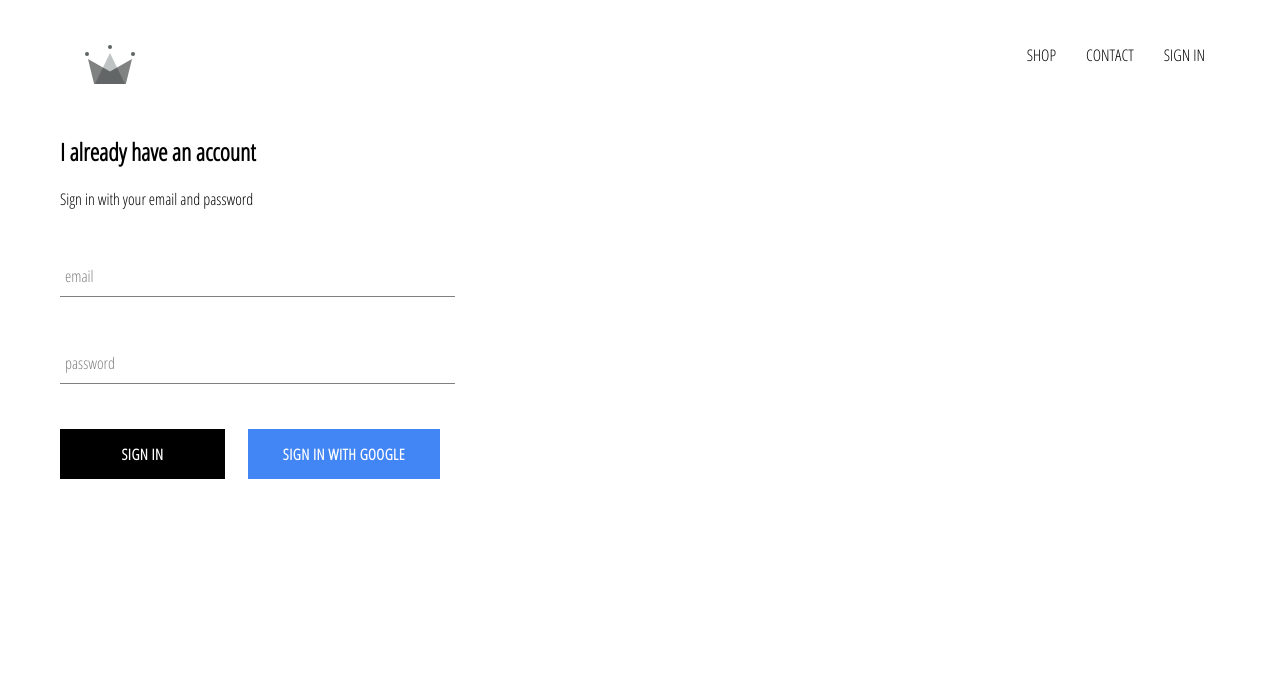
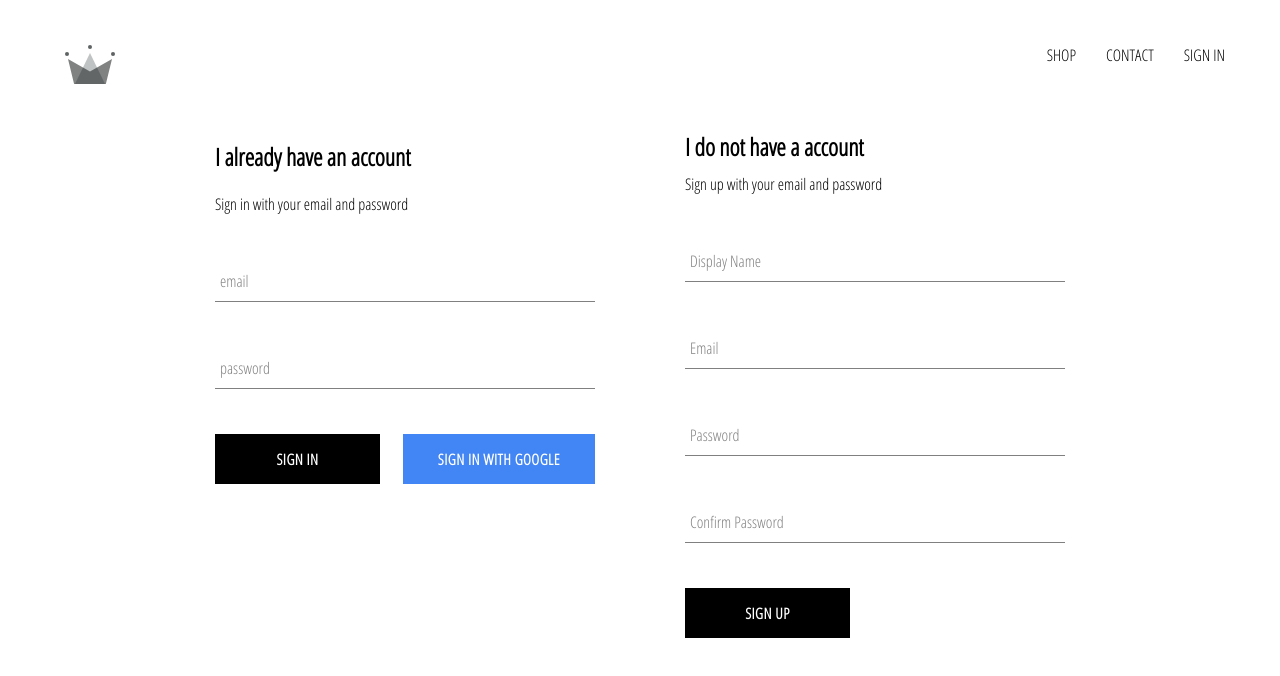
Before and after one commit to ChristianMiljkovic/crwn-clothing, a React (Create React App) app: page /signin in a window 1280 px wide. Shown: the top 676 px of the page. Built offline with nearby package versions, Linux system fonts and the light colour scheme; no server answers.

Commit message:
integrated firebase into app, created sign in page with sign in component and sign in with google and created the sign up part

```diff
--- a/src/App.css
+++ b/src/App.css
@@ -1,9 +1,13 @@
 body {
     font-family: 'Open Sans Condensed';
-    padding: 20px 60px;
+    padding: 20px 40px;
 }
 
 a {
     text-decoration: none;
     color: black;
 }
+
+* {
+    box-sizing: border-box;
+}
--- a/src/App.js
+++ b/src/App.js
@@ -7,7 +7,7 @@
 import ShopPage from './pages/shop/shop.component';
 import SignInAndSignUpPage from './pages/sign-in-and-sign-up/sign-in-and-sign-up.components';
 import Header from './components/header/header.component';
-import { auth } from './firebase/firebase.utils';
+import { auth, createUserProfileDocument } from './firebase/firebase.utils';
 
 class App extends React.Component {
   constructor() {
@@ -21,10 +21,23 @@
   unsubscribeFromAuth = null;
 
   componentDidMount() {
-    this.unsubscribeFromAuth = auth.onAuthStateChanged(user => {
-      this.setState({ currentUser: user });
+    this.unsubscribeFromAuth = auth.onAuthStateChanged(async userAuth => {
+      if (userAuth) {
+        const userRef = await createUserProfileDocument(userAuth);
 
-      console.log(user);
+        userRef.onSnapshot(snapShot => {
+          this.setState({
+            currentUser: {
+              id: snapShot.id,
+              ...snapShot.data()
+            }
+          });
+
+          console.log(this.state);
+        });
+      }
+
+      this.setState({ currentUser: userAuth });
     });
   }
 
--- a/src/components/custom-button/custom-button.component.jsx
+++ b/src/components/custom-button/custom-button.component.jsx
@@ -1,4 +1,3 @@
-
 import React from 'react';
 
 import './custom-button.styles.scss';
--- a/src/components/sign-in/sign-in.component.jsx
+++ b/src/components/sign-in/sign-in.component.jsx
@@ -3,7 +3,7 @@
 import FormInput from '../form-input/form-input.component';
 import CustomButton from '../custom-button/custom-button.component';
 
-import { signInWithGoogle } from '../../firebase/firebase.utils';
+import { auth, signInWithGoogle } from '../../firebase/firebase.utils';
 
 import './sign-in.styles.scss';
 
@@ -17,10 +17,18 @@
     };
   }
 
-  handleSubmit = event => {
+  handleSubmit = async event => {
     event.preventDefault();
 
-    this.setState({ email: '', password: '' });
+    const { email, password } = this.state;
+
+    try {
+      await auth.signInWithEmailAndPassword(email, password);
+      this.setState({ email: '', password: '' });
+    } catch (error) {
+      console.log(error);
+    }
+
   };
 
   handleChange = event => {
@@ -54,7 +62,7 @@
           />
           <div className='buttons'>
             <CustomButton type='submit'> Sign in </CustomButton>
-            <CustomButton onClick={signInWithGoogle} isGoogleSignIn>
+            <CustomButton type= 'button' onClick={signInWithGoogle} isGoogleSignIn>
               Sign in with Google
             </CustomButton>
           </div>
--- /dev/null
+++ b/src/components/sign-up/sign-up.component.jsx
@@ -0,0 +1,103 @@
+import React from 'react';
+
+import FormInput from '../form-input/form-input.component';
+import CustomButton from '../custom-button/custom-button.component';
+
+import { auth, createUserProfileDocument } from '../../firebase/firebase.utils';
+
+import './sign-up.styles.scss';
+
+class SignUp extends React.Component {
+  constructor() {
+    super();
+
+    this.state = {
+      displayName: '',
+      email: '',
+      password: '',
+      confirmPassword: ''
+    };
+  }
+
+  handleSubmit = async event => {
+    event.preventDefault();
+
+    const { displayName, email, password, confirmPassword } = this.state;
+
+    if (password !== confirmPassword) {
+      alert("passwords don't match");
+      return;
+    }
+
+    try {
+      const { user } = await auth.createUserWithEmailAndPassword(
+        email,
+        password
+      );
+
+      await createUserProfileDocument(user, { displayName });
+
+      this.setState({
+        displayName: '',
+        email: '',
+        password: '',
+        confirmPassword: ''
+      });
+    } catch (error) {
+      console.error(error);
+    }
+  };
+
+  handleChange = event => {
+    const { name, value } = event.target;
+
+    this.setState({ [name]: value });
+  };
+
+  render() {
+    const { displayName, email, password, confirmPassword } = this.state;
+    return (
+      <div className='sign-up'>
+        <h2 className='title'>I do not have a account</h2>
+        <span>Sign up with your email and password</span>
+        <form className='sign-up-form' onSubmit={this.handleSubmit}>
+          <FormInput
+            type='text'
+            name='displayName'
+            value={displayName}
+            onChange={this.handleChange}
+            label='Display Name'
+            required
+          />
+          <FormInput
+            type='email'
+            name='email'
+            value={email}
+            onChange={this.handleChange}
+            label='Email'
+            required
+          />
+          <FormInput
+            type='password'
+            name='password'
+            value={password}
+            onChange={this.handleChange}
+            label='Password'
+            required
+          />
+          <FormInput
+            type='password'
+            name='confirmPassword'
+            value={confirmPassword}
+            onChange={this.handleChange}
+            label='Confirm Password'
+            required
+          />
+          <CustomButton type='submit'>SIGN UP</CustomButton>
+        </form>
+      </div>
+    );
+  }
+}
+
+export default SignUp;
--- /dev/null
+++ b/src/components/sign-up/sign-up.styles.scss
@@ -0,0 +1,9 @@
+.sign-up {
+    display: flex;
+    flex-direction: column;
+    width: 380px;
+
+    .title {
+      margin: 10px 0;
+    }
+  }
--- a/src/firebase/firebase.utils.js
+++ b/src/firebase/firebase.utils.js
@@ -3,7 +3,7 @@
 import 'firebase/auth';
 
 const config = {
-    apiKey: "AIzaSyBtkHPU1Kxm1XJuITtdGq6JgIJU8QFGPmg",
+	  apiKey: "AIzaSyBtkHPU1Kxm1XJuITtdGq6JgIJU8QFGPmg",
     authDomain: "crwn-db-6d5c0.firebaseapp.com",
     projectId: "crwn-db-6d5c0",
     storageBucket: "crwn-db-6d5c0.appspot.com",
@@ -14,6 +14,31 @@
 
 firebase.initializeApp(config);
 
+export const createUserProfileDocument = async (userAuth, additionalData) => {
+  if (!userAuth) return;
+
+  const userRef = firestore.doc(`users/${userAuth.uid}`);
+
+  const snapShot = await userRef.get();
+
+  if (!snapShot.exists) {
+    const { displayName, email } = userAuth;
+    const createdAt = new Date();
+    try {
+      await userRef.set({
+        displayName,
+        email,
+        createdAt,
+        ...additionalData
+      });
+    } catch (error) {
+      console.log('error creating user', error.message);
+    }
+  }
+
+  return userRef;
+};
+
 export const auth = firebase.auth();
 export const firestore = firebase.firestore();
 
--- a/src/pages/sign-in-and-sign-up/sign-in-and-sign-up.components.jsx
+++ b/src/pages/sign-in-and-sign-up/sign-in-and-sign-up.components.jsx
@@ -1,12 +1,14 @@
 import React from 'react';
 
 import SignIn from '../../components/sign-in/sign-in.component';
+import SignUp from '../../components/sign-up/sign-up.component';
 
 import './sign-in-and-sign-up.styles.scss';
 
 const SignInAndSignUpPage = () => (
   <div className='sign-in-and-sign-up'>
     <SignIn />
+    <SignUp />
   </div>
 );
 
--- a/src/pages/sign-in-and-sign-up/sign-in-and-sign-up.styles.scss
+++ b/src/pages/sign-in-and-sign-up/sign-in-and-sign-up.styles.scss
@@ -0,0 +1,6 @@
+.sign-in-and-sign-up {
+    width: 850px;
+    display: flex;
+    justify-content: space-between;
+    margin: 30px auto;
+  }
```
Also changed, not shown: 2 other files (tests, documents, lock files or other folders).
